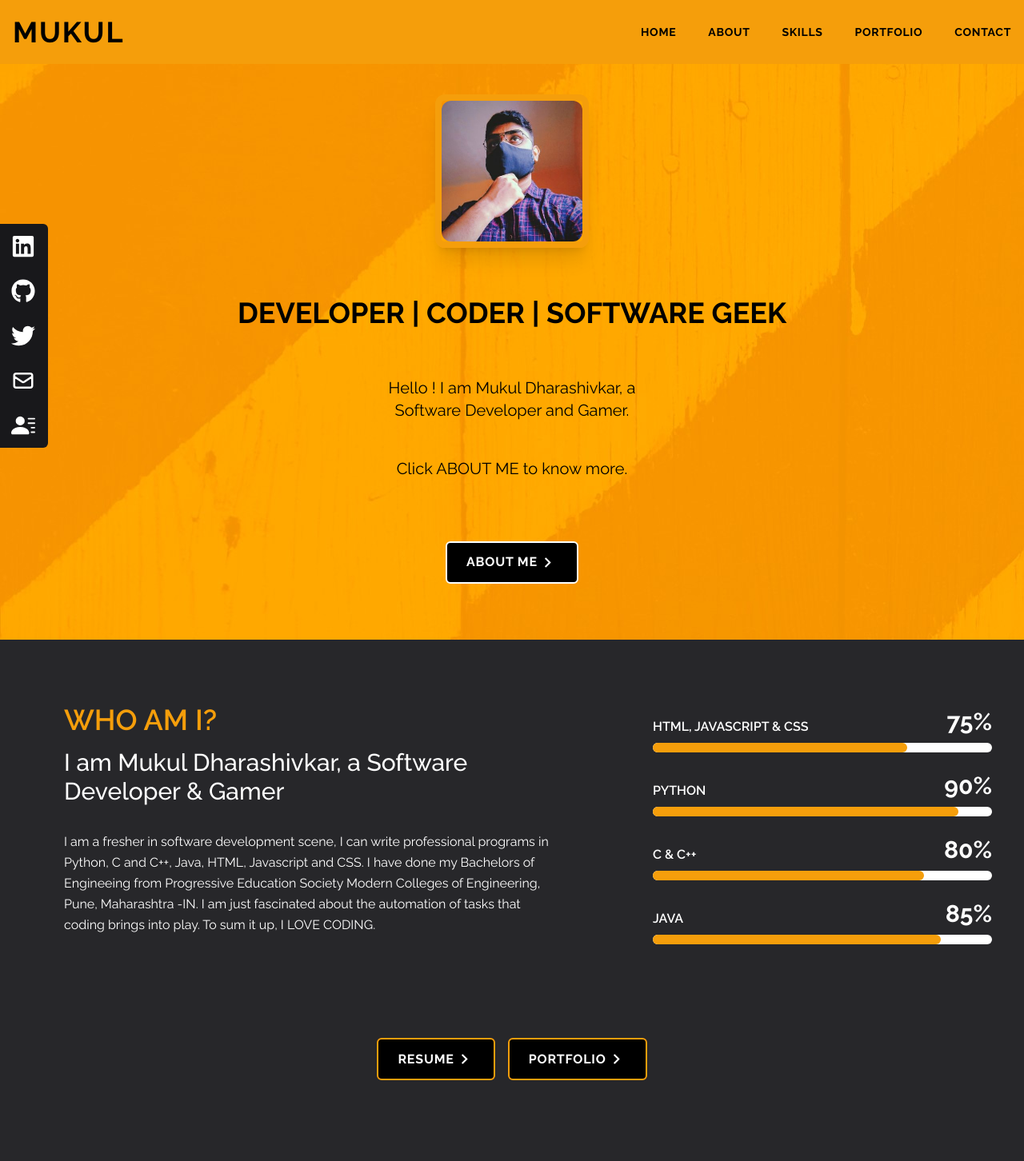
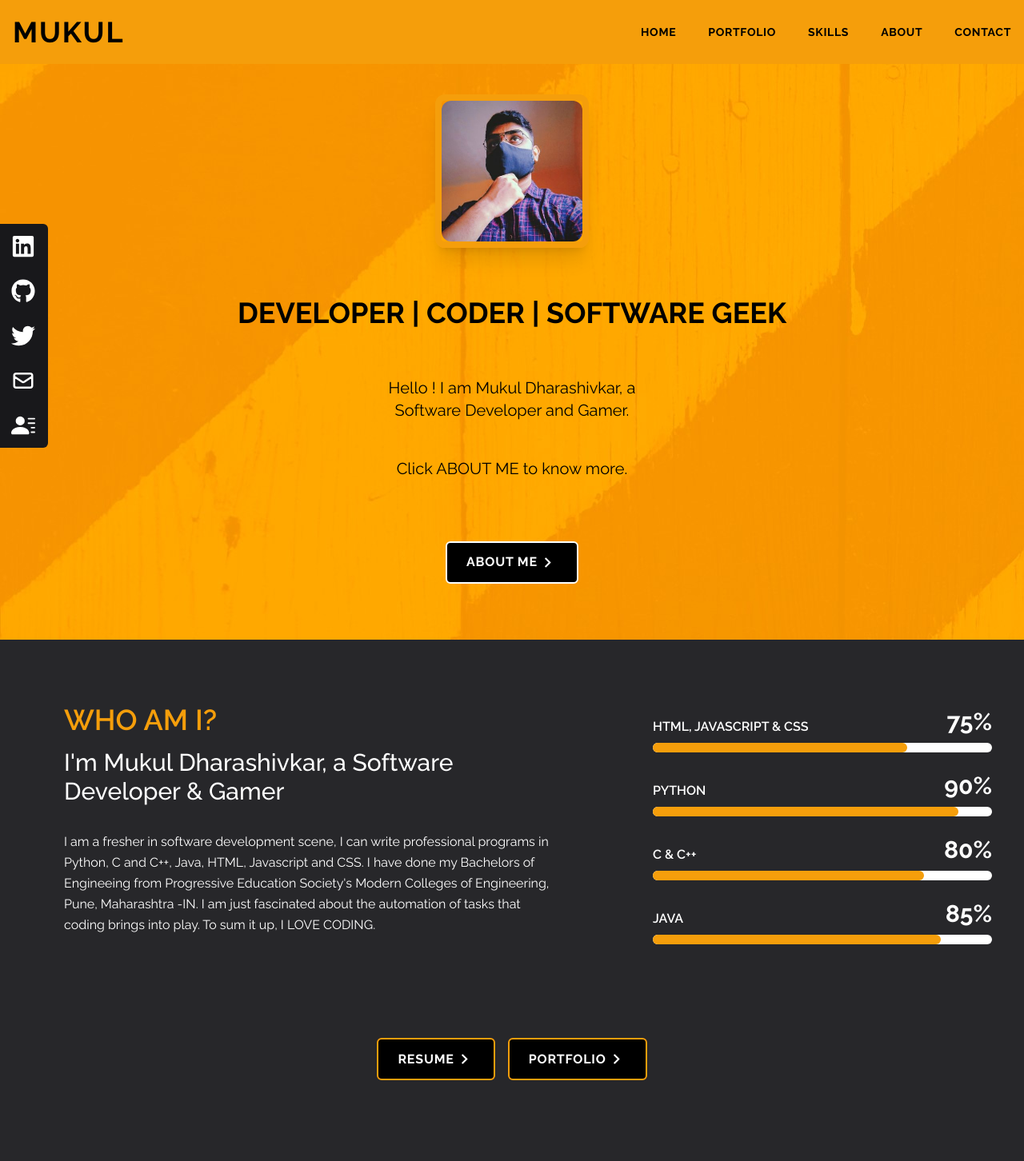
Before and after one commit to themukuldharashivkar/my-portfolio, a Next.js app: page / in a window 1280 px wide. Shown: the top 1452 px of the page at 80% size. Built offline with nearby package versions, Linux system fonts and the light colour scheme.

Commit message:
Add files via upload

```diff
--- a/components/About.jsx
+++ b/components/About.jsx
@@ -13,12 +13,12 @@ const About = () => {
               Who am I?
             </h2>
             <h4 className="py-4 max-w-2xl mx-20 font-header text-xl font-medium text-white sm:text-2xl lg:text-3xl">
-              I am Mukul Dharashivkar, a Software Developer & Gamer
+              I&apos;m Mukul Dharashivkar, a Software Developer & Gamer
             </h4>
             <p className="py-4 max-w-2xl mx-20 text-white font-body leading-relaxed">
               I am a fresher in software development scene, I can write professional
               programs in Python, C and C++, Java, HTML, Javascript and CSS. I have done
-              my Bachelors of Engineeing from Progressive Education Society Modern Colleges
+              my Bachelors of Engineeing from Progressive Education Society&apos;s Modern Colleges
               of Engineering, Pune, Maharashtra -IN. I am just fascinated about the automation
               of tasks that coding brings into play. To sum it up, I LOVE CODING.
             </p>
@@ -72,7 +72,7 @@ const About = () => {
           <Link href="/resume.pdf" download={true}>
             <div className="group flex items-center justify-center my-8 border-2 border-amber-500 bg-black text-white hover:text-amber-500 px-6 py-3 font-bold uppercase rounded-md tracking-wider cursor-pointer">
               resume
-              <span className="-rotate-90 duration-100 ease-in group-hover:rotate-90">
+              <span className="-rotate-90 duration-100 ease-in group-hover:rotate-0">
                 <MdExpandMore size={25} />
               </span>
             </div>
@@ -81,7 +81,7 @@ const About = () => {
           <Link href="/#portfolio">
             <div className="group flex items-center justify-center my-8 border-2 border-amber-500 bg-black text-white hover:text-amber-500 px-6 py-3 font-bold uppercase rounded-md tracking-wider cursor-pointer">
               portfolio
-              <span className="-rotate-90 duration-100 ease-in group-hover:rotate-0">
+              <span className="-rotate-90 duration-100 ease-in group-hover:-rotate-180">
                 <MdExpandMore size={25} />
               </span>
             </div>
--- a/components/Contact.jsx
+++ b/components/Contact.jsx
@@ -40,7 +40,7 @@ const Contact = () => {
             ></textarea>
 
             <button className="text-white border-2 border-amber-500 bg-black px-6 py-3 my-8 mx-auto flex items-center rounded-md hover:scale-110 duration-300 hover:text-amber-500 hover:font-bold">
-              Lets talk
+              Let&apos;s talk
             </button>
           </form>
         </div>
--- a/components/Navbar.jsx
+++ b/components/Navbar.jsx
@@ -29,7 +29,7 @@ const Navbar = () => {
     },
     {
       id: 2,
-      link: "about",
+      link: "portfolio",
     },
     {
       id: 3,
@@ -37,7 +37,7 @@ const Navbar = () => {
     },
     {
       id: 4,
-      link: "portfolio",
+      link: "about",
     },
     {
       id: 5,
@@ -131,7 +131,6 @@ const Navbar = () => {
               <div className="grid grid-cols-2 mx-auto w-4/5 gap-10">
                 <div className="flex items-center justify-center rounded-full shadow-md shadow-amber-500 p-3 cursor-pointer bg-zinc-900 hover:bg-amber-500">
                   <FaLinkedin size={25} />
-                  <link href = "https://linkedin.com/in/themukuldharashivkar"/>
                 </div>
                 <div className="flex items-center justify-center rounded-full shadow-md shadow-amber-500 p-3 cursor-pointer bg-zinc-900 hover:bg-amber-500">
                   <FaTwitter size={25} />
```
Also changed, not shown: components/HomePage.jsx (line endings or trailing spaces).
